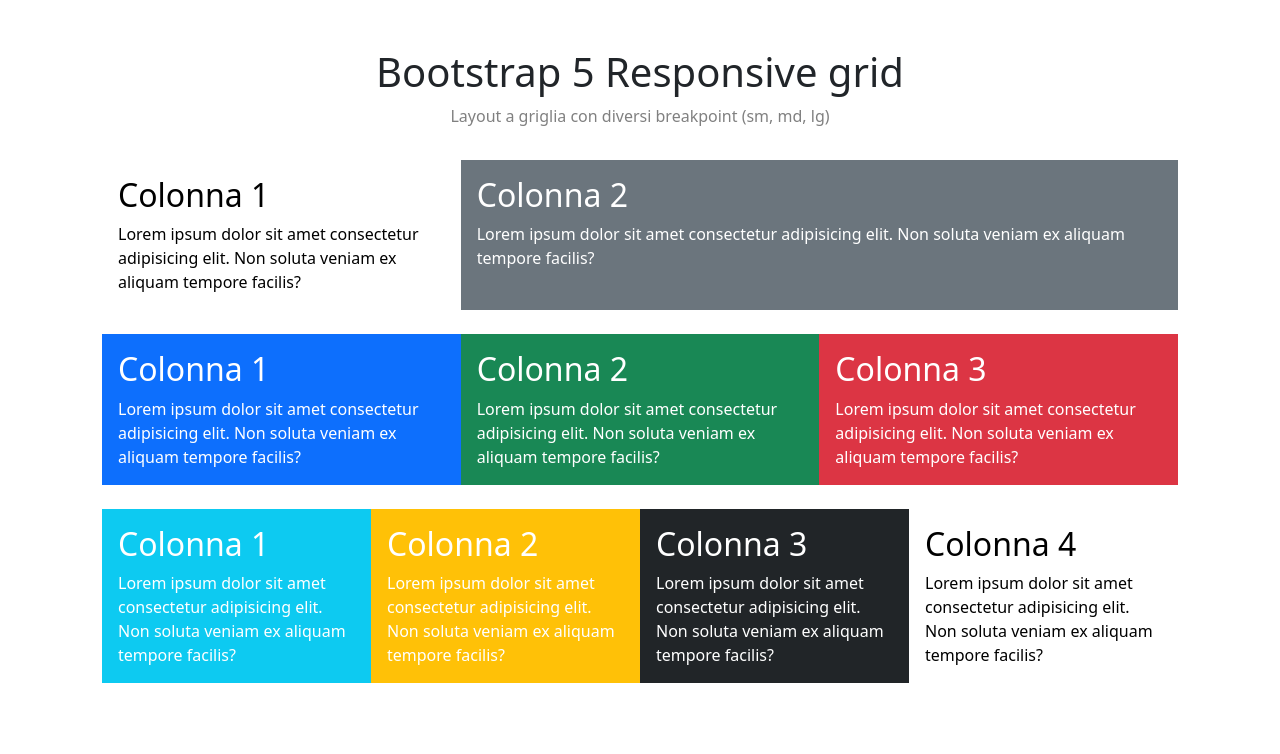
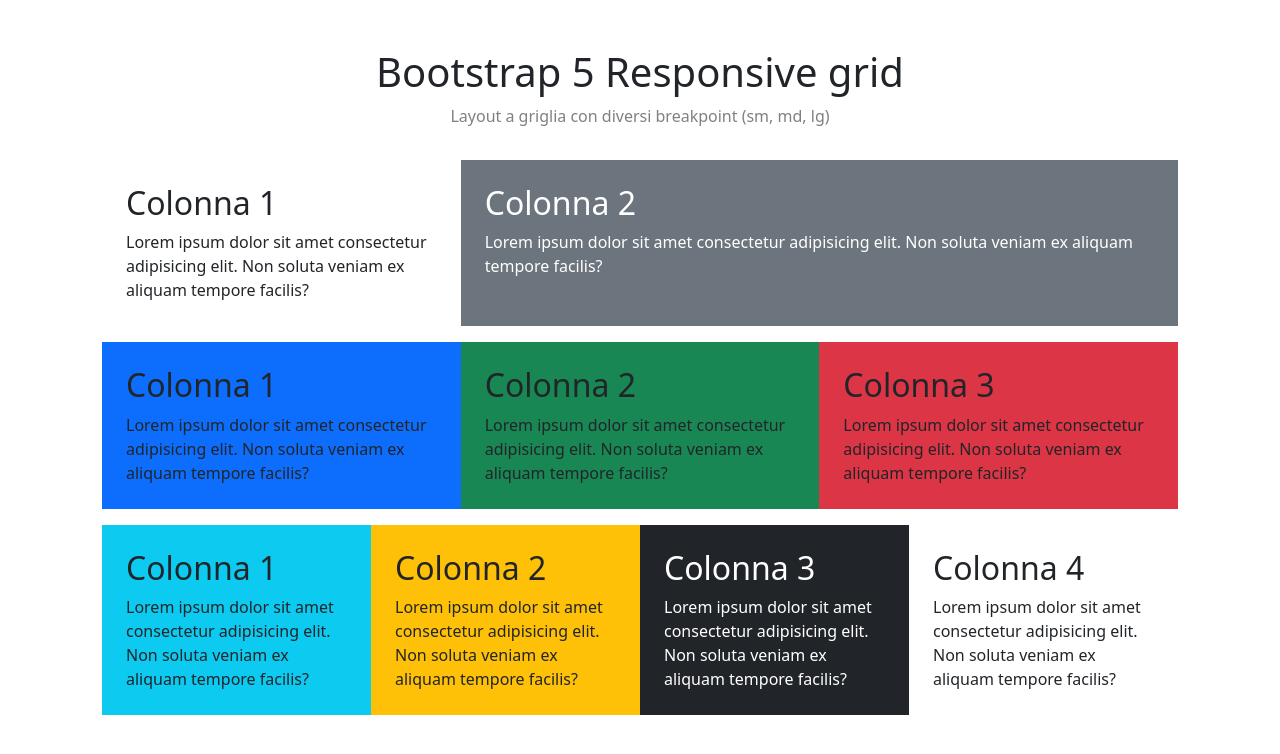
Before and after one commit to bradyshehu/htmlcss-bootstrap-layout, a plain HTML site: page index.html in a window 1280 px wide. Drawn offline with nearby package versions, Linux system fonts and the light colour scheme.

Commit message:
fix on bootstrap

```diff
--- a/css/style.css
+++ b/css/style.css
@@ -8,36 +8,3 @@
 .title .description {
   color: gray;
 }
-
-.card {
-  padding: 1rem;
-  border-radius: 0%;
-  border: 0px;
-  height: 100%;
-  color: white;
-}
-.white {
-  color: black;
-  background-color: white;
-}
-.gray {
-  background-color: #6b757d;
-}
-.blue {
-  background-color: #0d6ffd;
-}
-.green {
-  background-color: #198855;
-}
-.pink {
-  background-color: #dc3544;
-}
-.azure {
-  background-color: #0dcaf1;
-}
-.yellow {
-  background-color: #ffc107;
-}
-.black {
-  background-color: #212528;
-}
--- a/index.html
+++ b/index.html
@@ -30,87 +30,73 @@
           >Layout a griglia con diversi breakpoint (sm, md, lg)</span
         >
       </div>
-      <div class="row gx-0 gy-4">
-        <div class="col-sm-12 col-md-6 col-lg-4">
-          <div class="card white">
+      <div class="row gx-0 mb-3">
+        <div class="col-sm-12 col-md-6 col-lg-4 p-4 bg-white">
           <h2>Colonna 1</h2>
           <span
-              >Lorem ipsum dolor sit amet consectetur adipisicing elit. Non
-              soluta veniam ex aliquam tempore facilis?</span
+            >Lorem ipsum dolor sit amet consectetur adipisicing elit. Non soluta
+            veniam ex aliquam tempore facilis?</span
+          >
+        </div>
+        <div class="col-12 col-md-6 col-lg-8 p-4 bg-secondary text-white">
+          <h2>Colonna 2</h2>
+          <span
+            >Lorem ipsum dolor sit amet consectetur adipisicing elit. Non soluta
+            veniam ex aliquam tempore facilis?</span
           >
         </div>
       </div>
-        <div class="col-sm-12 col-md-6 col-lg-8">
-          <div class="card gray">
+      <div class="row gx-0 mb-3">
+        <div class="col-6 col-md-4 p-4 bg-primary">
+          <h2>Colonna 1</h2>
+          <span
+            >Lorem ipsum dolor sit amet consectetur adipisicing elit. Non soluta
+            veniam ex aliquam tempore facilis?</span
+          >
+        </div>
+        <div class="col-6 col-md-4 p-4 bg-success">
           <h2>Colonna 2</h2>
           <span
-              >Lorem ipsum dolor sit amet consectetur adipisicing elit. Non
-              soluta veniam ex aliquam tempore facilis?</span
+            >Lorem ipsum dolor sit amet consectetur adipisicing elit. Non soluta
+            veniam ex aliquam tempore facilis?</span
+          >
+        </div>
+        <div class="col-12 col-md-4 p-4 bg-danger">
+          <h2>Colonna 3</h2>
+          <span
+            >Lorem ipsum dolor sit amet consectetur adipisicing elit. Non soluta
+            veniam ex aliquam tempore facilis?</span
           >
         </div>
       </div>
-        <div class="col-sm-6 col-md-4">
-          <div class="card blue">
+      <div class="row gx-0 mb-3">
+        <div class="col-6 col-md-3 p-4 bg-info">
           <h2>Colonna 1</h2>
           <span
-              >Lorem ipsum dolor sit amet consectetur adipisicing elit. Non
-              soluta veniam ex aliquam tempore facilis?</span
+            >Lorem ipsum dolor sit amet consectetur adipisicing elit. Non soluta
+            veniam ex aliquam tempore facilis?</span
           >
         </div>
-        </div>
-        <div class="col-sm-6 col-md-4">
-          <div class="card green">
+        <div class="col-6 col-md-3 p-4 bg-warning">
           <h2>Colonna 2</h2>
           <span
-              >Lorem ipsum dolor sit amet consectetur adipisicing elit. Non
-              soluta veniam ex aliquam tempore facilis?</span
+            >Lorem ipsum dolor sit amet consectetur adipisicing elit. Non soluta
+            veniam ex aliquam tempore facilis?</span
           >
         </div>
-        </div>
-        <div class="col-sm-12 col-md-4">
-          <div class="card pink">
+        <div class="col-6 col-md-3 p-4 bg-dark text-white">
           <h2>Colonna 3</h2>
           <span
-              >Lorem ipsum dolor sit amet consectetur adipisicing elit. Non
-              soluta veniam ex aliquam tempore facilis?</span
+            >Lorem ipsum dolor sit amet consectetur adipisicing elit. Non soluta
+            veniam ex aliquam tempore facilis?</span
           >
         </div>
-        </div>
-        <div class="col-sm-6 col-md-3">
-          <div class="card azure">
-            <h2>Colonna 1</h2>
-            <span
-              >Lorem ipsum dolor sit amet consectetur adipisicing elit. Non
-              soluta veniam ex aliquam tempore facilis?</span
-            >
-          </div>
-        </div>
-        <div class="col-sm-6 col-md-3">
-          <div class="card yellow">
-            <h2>Colonna 2</h2>
-            <span
-              >Lorem ipsum dolor sit amet consectetur adipisicing elit. Non
-              soluta veniam ex aliquam tempore facilis?</span
-            >
-          </div>
-        </div>
-        <div class="col-sm-6 col-md-3">
-          <div class="card black">
-            <h2>Colonna 3</h2>
-            <span
-              >Lorem ipsum dolor sit amet consectetur adipisicing elit. Non
-              soluta veniam ex aliquam tempore facilis?</span
-            >
-          </div>
-        </div>
-        <div class="col-sm-6 col-md-3">
-          <div class="card white">
+        <div class="col-6 col-md-3 p-4 bg-white">
           <h2>Colonna 4</h2>
           <span
-              >Lorem ipsum dolor sit amet consectetur adipisicing elit. Non
-              soluta veniam ex aliquam tempore facilis?</span
+            >Lorem ipsum dolor sit amet consectetur adipisicing elit. Non soluta
+            veniam ex aliquam tempore facilis?</span
           >
-          </div>
         </div>
       </div>
     </div>
```
Lines whose indentation alone changed are shown as unchanged.
